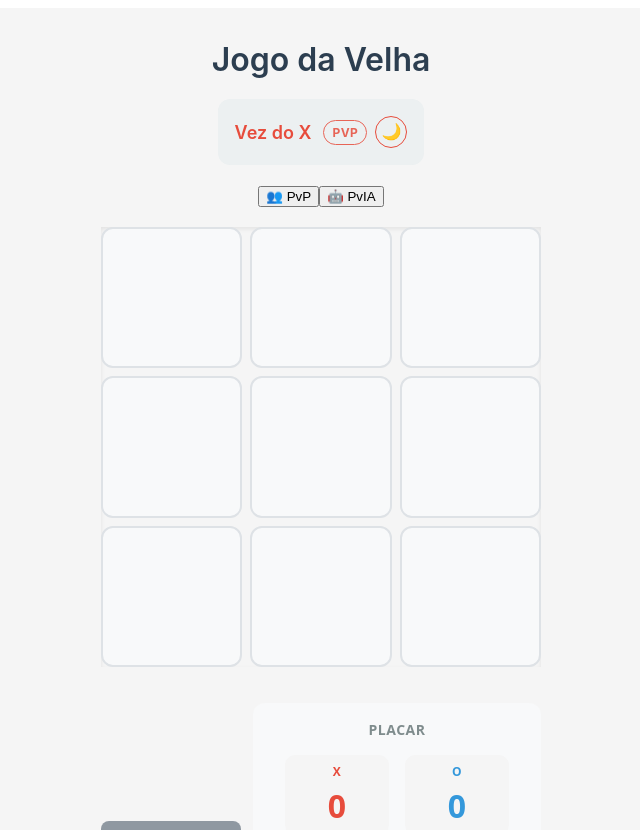
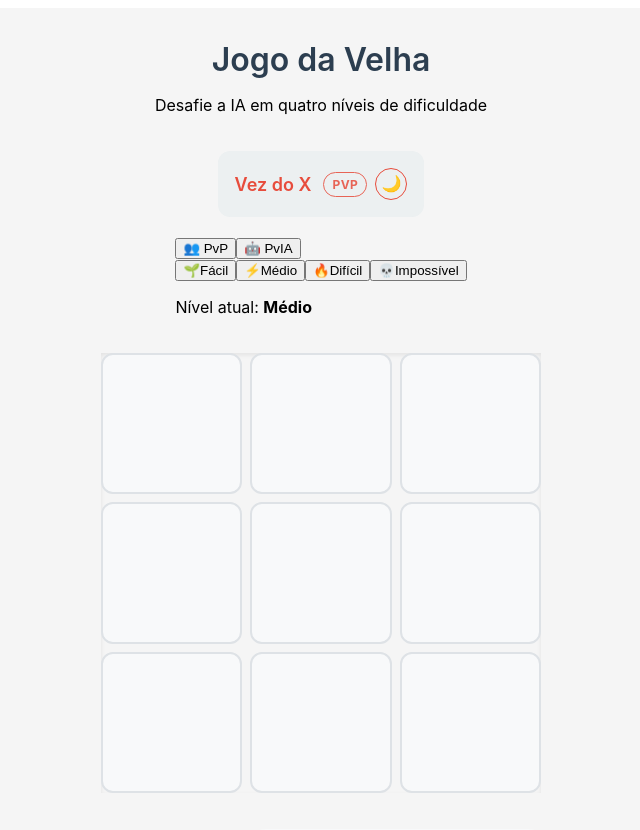
Before and after one commit to Marcelo-Marcos999/teste-estudio, a React (Vite) app: page / in a window 1280 px wide. Shown: the top 830 px of the page, without its empty margins (319-959 px from the left). Built offline with nearby package versions, Linux system fonts and the light colour scheme.

Commit message:
feat: update src/App.jsx

```diff
--- a/src/App.jsx
+++ b/src/App.jsx
@@ -53,6 +53,48 @@ function ModeSelector({ gameMode, onSelect }) {
   );
 }
 
+const DIFFICULTY_OPTIONS = [
+  { value: 'easy', label: 'Fácil', icon: '🌱' },
+  { value: 'medium', label: 'Médio', icon: '⚡' },
+  { value: 'hard', label: 'Difícil', icon: '🔥' },
+  { value: 'impossible', label: 'Impossível', icon: '💀' },
+];
+
+function DifficultySelector({ difficulty, onSelect, disabled }) {
+  const current = DIFFICULTY_OPTIONS.find((opt) => opt.value === difficulty);
+
+  return (
+    <div className={styles.difficultyWrapper}>
+      <div
+        className={styles.difficultySelector}
+        role="group"
+        aria-label="Nível de dificuldade"
+      >
+        {DIFFICULTY_OPTIONS.map((opt) => (
+          <button
+            key={opt.value}
+            type="button"
+            className={`${styles.difficultyButton} ${
+              difficulty === opt.value ? styles.difficultyButtonActive : ''
+            }`}
+            onClick={() => onSelect(opt.value)}
+            aria-pressed={difficulty === opt.value}
+            disabled={disabled}
+          >
+            <span className={styles.difficultyIcon} aria-hidden="true">
+              {opt.icon}
+            </span>
+            <span className={styles.difficultyLabel}>{opt.label}</span>
+          </button>
+        ))}
+      </div>
+      <p className={styles.difficultyHint} aria-live="polite">
+        Nível atual: <strong>{current ? current.label : '—'}</strong>
+      </p>
+    </div>
+  );
+}
+
 function App() {
   const {
     cells,
@@ -61,18 +103,30 @@ function App() {
     winner,
     scores,
     gameMode,
+    difficulty,
+    isAiThinking,
+    winningLine,
     makeMove,
     resetGame,
     resetScores,
     setGameMode,
+    setDifficulty,
   } = useTicTacToe();
 
   const { theme, toggleTheme } = useContext(ThemeContext);
 
+  const isBoardDisabled = gameOver || isAiThinking;
+
   return (
     <div className={styles.app}>
+      <div className={styles.glow} aria-hidden="true" />
       <div className={styles.container}>
-        <h1 className={styles.title}>Jogo da Velha</h1>
+        <header className={styles.header}>
+          <h1 className={styles.title}>
+            <span className={styles.titleGlow}>Jogo da Velha</span>
+          </h1>
+          <p className={styles.subtitle}>Desafie a IA em quatro níveis de dificuldade</p>
+        </header>
         <StatusBar
           currentPlayer={currentPlayer}
           gameOver={gameOver}
@@ -80,14 +134,35 @@ function App() {
           theme={theme}
           onToggleTheme={toggleTheme}
           gameMode={gameMode}
+          difficulty={difficulty}
+          isAiThinking={isAiThinking}
         />
-        <ModeSelector gameMode={gameMode} onSelect={setGameMode} />
+        <div className={styles.card}>
+          <ModeSelector gameMode={gameMode} onSelect={setGameMode} />
+          <DifficultySelector
+            difficulty={difficulty}
+            onSelect={setDifficulty}
+            disabled={isAiThinking}
+          />
+        </div>
         <div className={styles.boardWrapper}>
-          <Board cells={cells} onCellClick={makeMove} disabled={gameOver} />
+          <Board
+            cells={cells}
+            onCellClick={makeMove}
+            disabled={isBoardDisabled}
+            winningLine={winningLine}
+          />
         </div>
         <div className={styles.controls}>
-          <ResetButton onClick={resetGame} disabled={!gameOver && cells.every(cell => cell === null)} />
-          <Scoreboard scores={scores} onResetScores={resetScores} />
+          <ResetButton
+            onClick={resetGame}
+            disabled={!gameOver && cells.every((cell) => cell === null)}
+          />
+          <Scoreboard
+            scores={scores}
+            onResetScores={resetScores}
+            difficulty={difficulty}
+          />
         </div>
       </div>
     </div>
```
